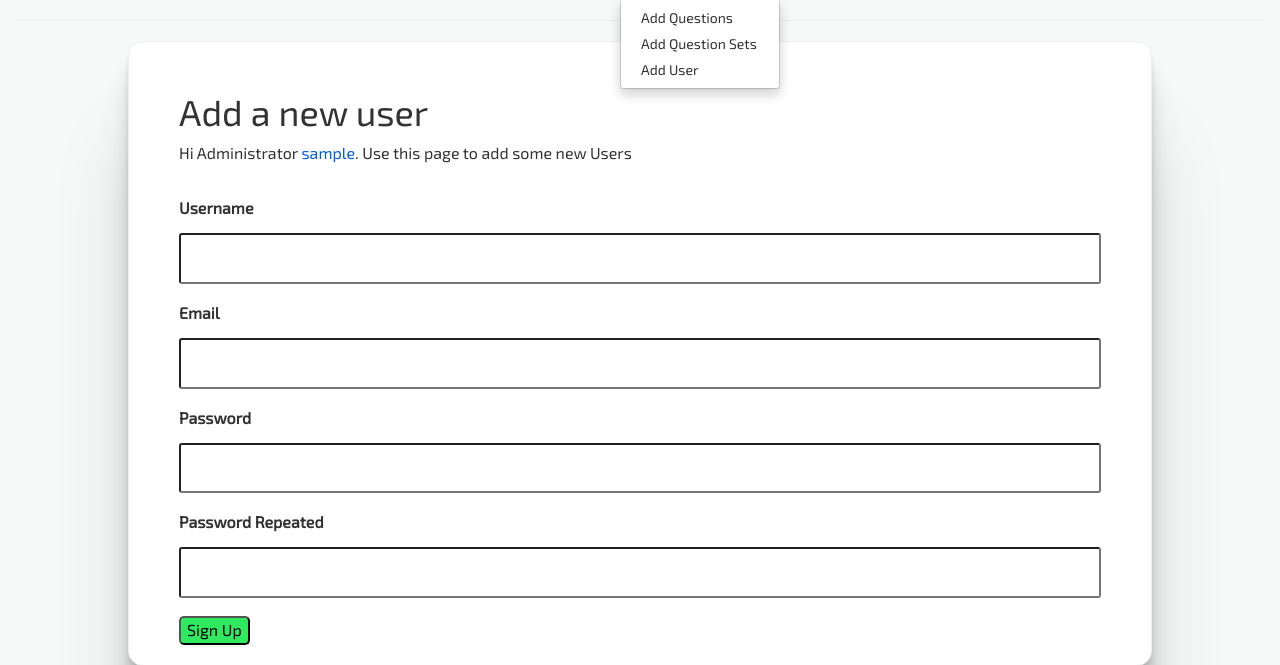
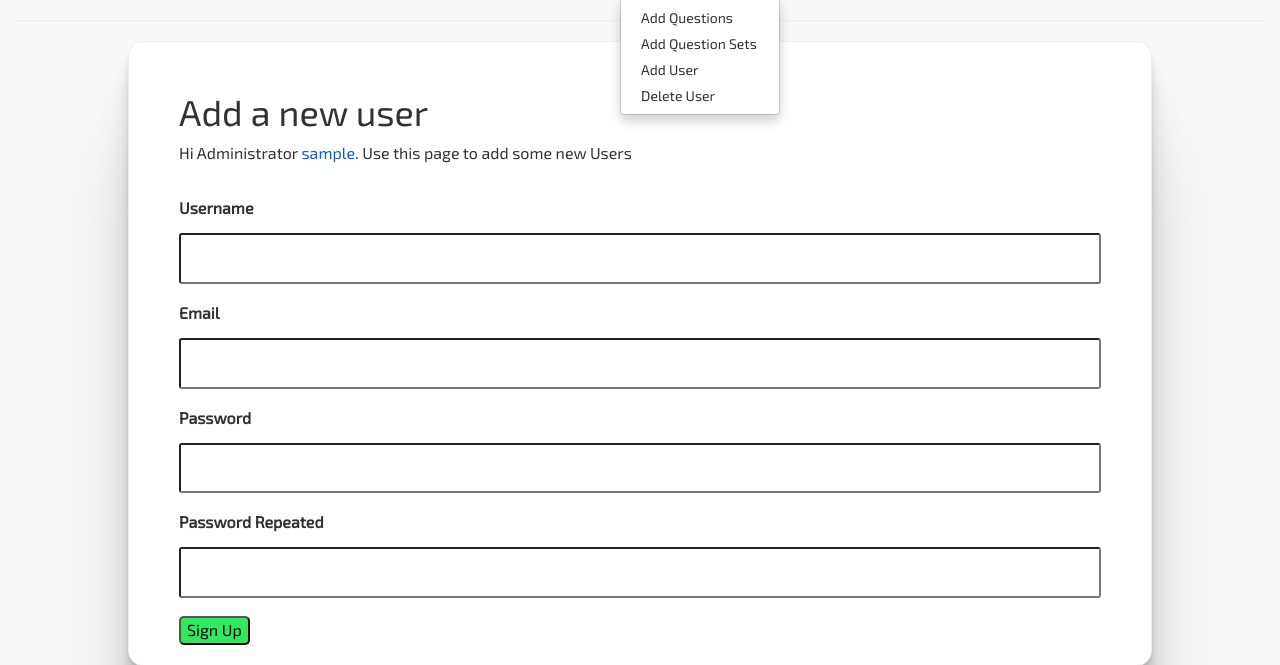
Before and after one commit to quasarswastik/CITS3403_Project-2, a Flask app: page /add_users in a window 1280 px wide, after a click on "Administrator". Shown: the part 67-732 px from the top of the page. Run offline with Flask 2, Linux system fonts and the light colour scheme; the visitor is signed in with stand-in values (Sample User, id 1); data comes from the database, SQL or seed files in the repository; some libraries are stand-ins or nearby versions.

Commit message:
fixed user deletion

```diff
--- a/app/forms.py
+++ b/app/forms.py
@@ -53,6 +53,6 @@ class SetSelect(FlaskForm):
     sets = SelectField('Question Set:', coerce=int)
     submit = SubmitField('Load Question Set')
 
-# class DeleteUserForm(FlaskForm):
-#     users = MultiCheckboxField('Users to Delete', coerce=int)
-#     submit = SubmitField('Delete Users')
+class DeleteUserForm(FlaskForm):
+    users = MultiCheckboxField('Users to Delete', coerce=int, validators=[DataRequired()])
+    submit = SubmitField('Delete Users')
--- a/app/routes.py
+++ b/app/routes.py
@@ -5,7 +5,7 @@ from app.forms import RegistrationForm
 from app.forms import QuestionEntryForm
 from app.forms import QuestionSetEntryForm
 from app.forms import SetSelect
-# from app.forms import DeleteUserForm
+from app.forms import DeleteUserForm
 # this is for user login
 from flask_login import current_user, login_user, logout_user
 # this is the databse required here
@@ -201,18 +201,22 @@ def authors():
     # Fetch all users
     return render_template('authors.html', title = 'Authors')
 
-# @app.route('/delete_users/', methods=['GET', 'POST'])
-# @login_required
-# def delete_users():
-#     if not current_user.admin:
-#         flash('You do not have access to that page')
-#         return redirect(url_for('login'))
+@app.route('/delete_users/', methods=['GET', 'POST'])
+@login_required
+def delete_users():
+    if not current_user.admin:
+        flash('You do not have access to that page')
+        return redirect(url_for('login'))
 
-#     form = DeleteUserForm()
+    form = DeleteUserForm()
+    form.users.choices = [(u.id, u.username) for u in User.query.all()]
 
-#     form.users.choices = [(u.id, u.username) for u in User.query.all()]
-#     for q_id in form.users.data:
-#         User.query.filter_by(id=q_id).delete()
-#     db.session.commit()
+    if form.validate_on_submit():
+        for q_id in form.users.data:
+            print(User.query.filter_by(id=q_id))
+            User.query.filter_by(id=q_id).delete()
+        db.session.commit()
+        flash('User(s) deleted successfully.')
+        return redirect(url_for('delete_users'))
 
-#     return render_template('delete_user.html', title = 'Admin - Delete Users', form = form)
+    return render_template('delete_user.html', title = 'Admin - Delete Users', form = form)
--- a/app/templates/base.html
+++ b/app/templates/base.html
@@ -50,7 +50,7 @@
                             <li><a href="{{ url_for('add_questions') }}" class="nav-link">Add Questions</a></li>
                             <li><a href="{{ url_for('add_set') }}" class="nav-link">Add Question Sets</a></li>
                             <li><a href="{{ url_for('add_users') }}" class="nav-link">Add User</a></li>
-                            <!-- <li><a href="{{ url_for('delete_users') }}" class="nav-link">Delete User</a></li> -->
+                            <li><a href="{{ url_for('delete_users') }}" class="nav-link">Delete User</a></li>
                         </ul>
                     </li>
                     {% endif %}
```
Also changed, not shown: app/templates/delete_user.html (+6 -2 lines).
